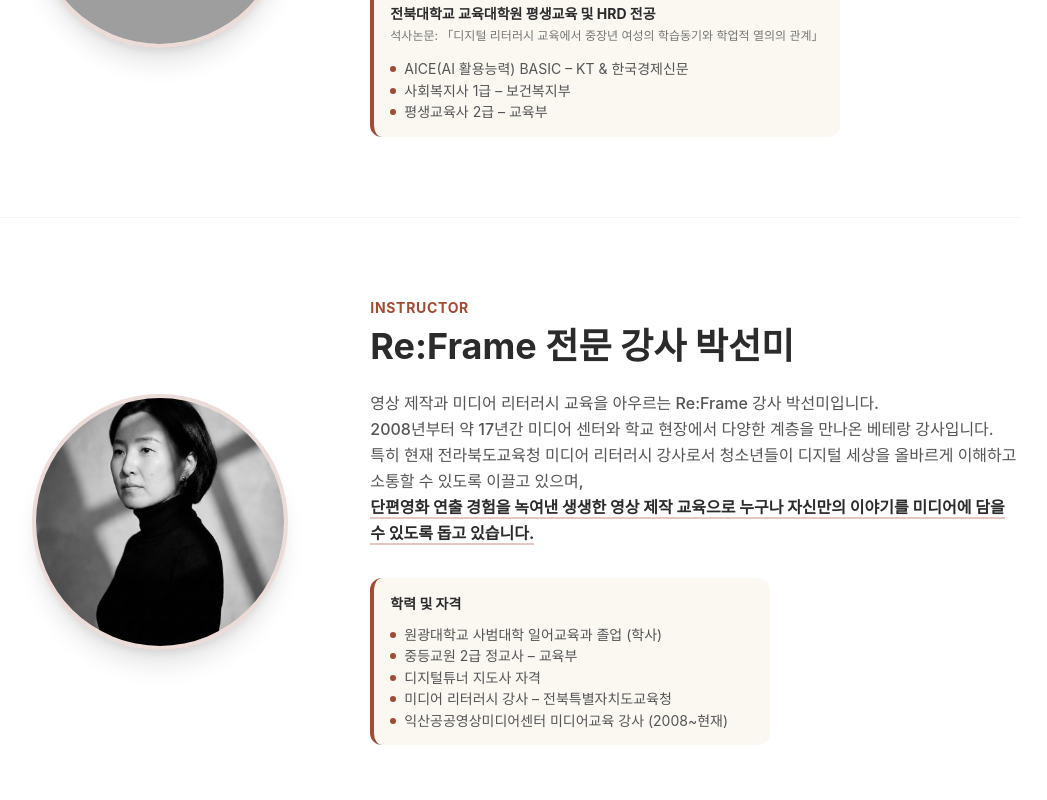
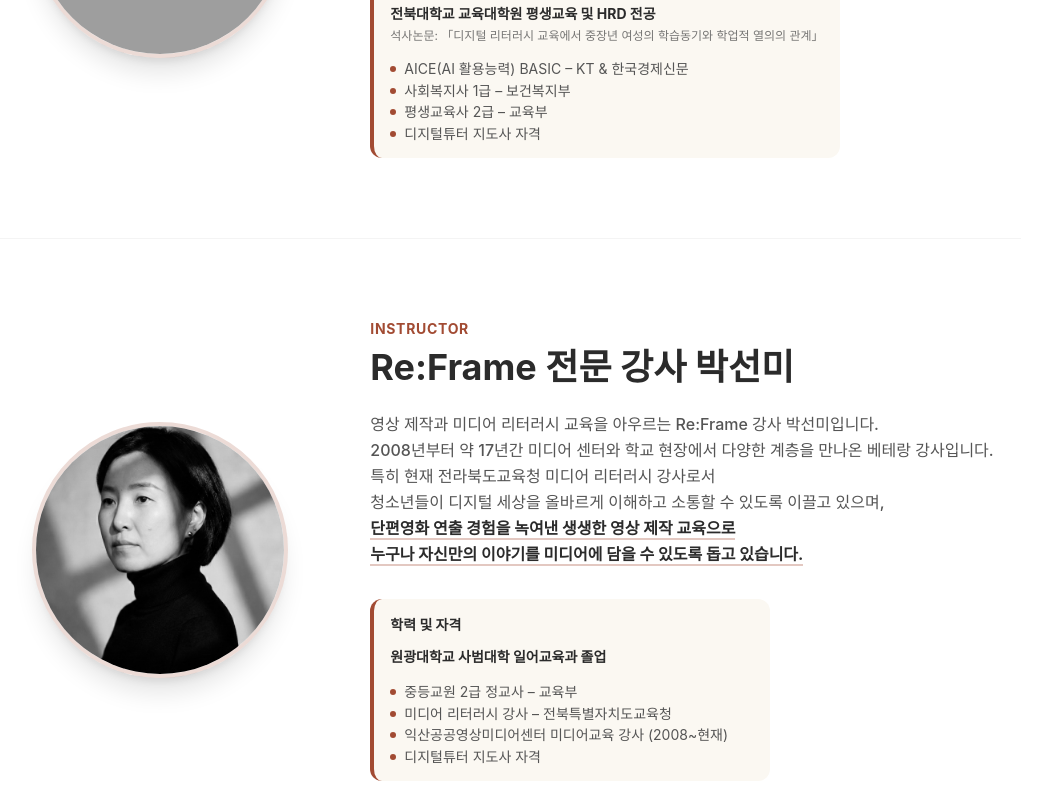
Before and after one commit to sunrye-park/reframe-ai, a React (Vite) app: page / in a window 1280 px wide. Shown: the part 5200-6000 px from the top of the page, without its empty margins (131-1178 px from the left). Built offline with nearby package versions, Linux system fonts and the light colour scheme; grey boxes are pictures that could not be loaded.

Commit message:
Refine instructor profiles: photo adjustment and text formatting

```diff
--- a/src/App.jsx
+++ b/src/App.jsx
@@ -271,7 +271,7 @@ function App() {
                   <p className="text-sm font-bold text-main mb-1">전북대학교 교육대학원 평생교육 및 HRD 전공</p>
                   <p className="text-xs text-sub/80">석사논문: 「디지털 리터러시 교육에서 중장년 여성의 학습동기와 학업적 열의의 관계」</p>
                 </div>
-                <ul className="space-y-1 text-sm text-sub leading-tight"><li className="flex items-center"><span className="w-1.5 h-1.5 bg-highlight rounded-full mr-2"></span> AICE(AI 활용능력) BASIC – KT & 한국경제신문</li><li className="flex items-center"><span class="w-1.5 h-1.5 bg-highlight rounded-full mr-2"></span> 사회복지사 1급 – 보건복지부</li><li className="flex items-center"><span class="w-1.5 h-1.5 bg-highlight rounded-full mr-2"></span> 평생교육사 2급 – 교육부</li></ul>
+                <ul className="space-y-1 text-sm text-sub leading-tight"><li className="flex items-center"><span className="w-1.5 h-1.5 bg-highlight rounded-full mr-2"></span> AICE(AI 활용능력) BASIC – KT & 한국경제신문</li><li className="flex items-center"><span className="w-1.5 h-1.5 bg-highlight rounded-full mr-2"></span> 사회복지사 1급 – 보건복지부</li><li className="flex items-center"><span className="w-1.5 h-1.5 bg-highlight rounded-full mr-2"></span> 평생교육사 2급 – 교육부</li><li className="flex items-center"><span className="w-1.5 h-1.5 bg-highlight rounded-full mr-2"></span> 디지털튜터 지도사 자격</li></ul>
               </div>
             </div>
           </div>
@@ -279,21 +279,23 @@ function App() {
           <div className="flex flex-col md:flex-row items-start md:items-center gap-12">
             <div className="w-full md:w-1/3 flex justify-center">
               <div className="w-64 h-64 rounded-full border-4 border-highlight/20 overflow-hidden relative shadow-xl">
-                <img src="/instructor_park_seonmi.jpg" alt="박선미 강사 프로필 사진" className="w-full h-full object-cover grayscale hover:grayscale-0 transition duration-500" />
+                <img src="/instructor_park_seonmi.jpg" alt="박선미 강사 프로필 사진" className="w-full h-full object-cover object-[center_20%] grayscale hover:grayscale-0 transition duration-500 scale-125 translate-y-2" />
               </div>
             </div>
             <div className="w-full md:w-2/3">
               <h3 className="text-highlight font-bold tracking-wider mb-2 text-sm uppercase">Instructor</h3>
               <h2 className="text-3xl md:text-4xl font-bold mb-6 text-main">Re:Frame 전문 강사 박선미</h2>
-              <p className="text-sub leading-relaxed mb-8 text-base font-medium">영상 제작과 미디어 리터러시 교육을 아우르는 Re:Frame 강사 박선미입니다.<br />2008년부터 약 17년간 미디어 센터와 학교 현장에서 다양한 계층을 만나온 베테랑 강사입니다.<br />특히 현재 전라북도교육청 미디어 리터러시 강사로서 청소년들이 디지털 세상을 올바르게 이해하고 소통할 수 있도록 이끌고 있으며,<br /><span className="text-main font-bold border-b-2 border-highlight/30">단편영화 연출 경험을 녹여낸 생생한 영상 제작 교육으로 누구나 자신만의 이야기를 미디어에 담을 수 있도록 돕고 있습니다.</span></p>
+              <p className="text-sub leading-relaxed mb-8 text-base font-medium">영상 제작과 미디어 리터러시 교육을 아우르는 Re:Frame 강사 박선미입니다.<br />2008년부터 약 17년간 미디어 센터와 학교 현장에서 다양한 계층을 만나온 베테랑 강사입니다.<br />특히 현재 전라북도교육청 미디어 리터러시 강사로서<br />청소년들이 디지털 세상을 올바르게 이해하고 소통할 수 있도록 이끌고 있으며,<br /><span className="text-main font-bold border-b-2 border-highlight/30">단편영화 연출 경험을 녹여낸 생생한 영상 제작 교육으로<br />누구나 자신만의 이야기를 미디어에 담을 수 있도록 돕고 있습니다.</span></p>
               <div className="bg-bg_cream rounded-xl p-4 border-l-4 border-highlight inline-block md:min-w-[400px]">
                 <h4 className="font-bold text-main mb-3 text-sm">학력 및 자격</h4>
+                <div className="mb-4">
+                  <p className="text-sm font-bold text-main mb-1">원광대학교 사범대학 일어교육과 졸업</p>
+                </div>
                 <ul className="space-y-1 text-sm text-sub leading-tight">
-                  <li className="flex items-center"><span className="w-1.5 h-1.5 bg-highlight rounded-full mr-2"></span> 원광대학교 사범대학 일어교육과 졸업 (학사)</li>
                   <li className="flex items-center"><span className="w-1.5 h-1.5 bg-highlight rounded-full mr-2"></span> 중등교원 2급 정교사 – 교육부</li>
-                  <li className="flex items-center"><span className="w-1.5 h-1.5 bg-highlight rounded-full mr-2"></span> 디지털튜너 지도사 자격</li>
                   <li className="flex items-center"><span className="w-1.5 h-1.5 bg-highlight rounded-full mr-2"></span> 미디어 리터러시 강사 – 전북특별자치도교육청</li>
                   <li className="flex items-center"><span className="w-1.5 h-1.5 bg-highlight rounded-full mr-2"></span> 익산공공영상미디어센터 미디어교육 강사 (2008~현재)</li>
+                  <li className="flex items-center"><span className="w-1.5 h-1.5 bg-highlight rounded-full mr-2"></span> 디지털튜터 지도사 자격</li>
                 </ul>
               </div>
             </div>
```
